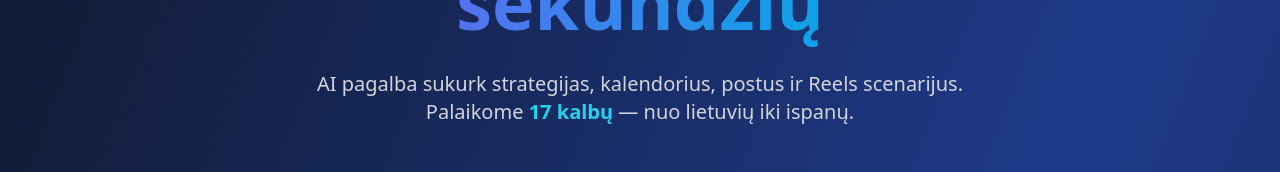
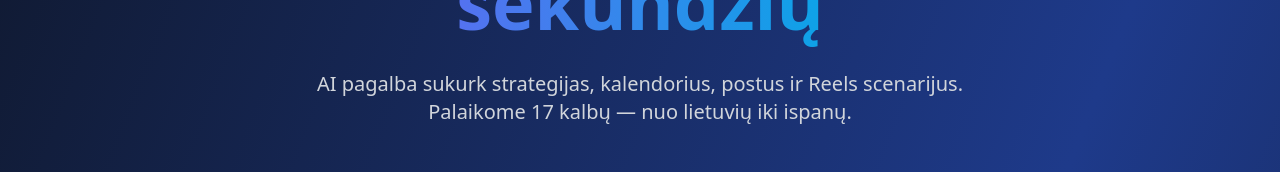
Before and after one commit to valancikas-dot/Sanyla, a Next.js app in the folder apps/web/: page / in a window 1280 px wide. Shown: the part 376-548 px from the top of the page. Built offline with nearby package versions, Linux system fonts and the light colour scheme.

Commit message:
fix: Add English translations to homepage - hero, buttons, badges

```diff
--- a/apps/web/src/app/page.tsx
+++ b/apps/web/src/app/page.tsx
@@ -7,7 +7,7 @@ import { LanguageSelector } from '@/lib/i18n/LanguageSelector';
 import { useLanguage } from '@/lib/i18n/LanguageContext';
 
 export default function HomePage() {
-  const { t } = useLanguage();
+  const { t, language } = useLanguage();
   return (
     <div className="min-h-screen bg-gradient-to-br from-slate-900 via-blue-900 to-slate-900">
       {/* Navigation */}
@@ -48,27 +48,39 @@ export default function HomePage() {
           <div className="text-center space-y-8 animate-fade-in">
             <div className="inline-flex items-center gap-2 px-4 py-2 bg-primary/10 border border-primary/30 rounded-full">
               <Sparkles className="w-4 h-4 text-primary" />
-              <span className="text-sm font-medium text-primary">AI Marketingo Autopilotas</span>
+              <span className="text-sm font-medium text-primary">
+                {language === 'ENGLISH' ? 'AI Marketing Autopilot' : 'AI Marketingo Autopilotas'}
+              </span>
             </div>
 
             <h1 className="text-5xl md:text-7xl font-black leading-tight text-white">
-              Generuok <span className="text-gradient bg-gradient-to-r from-cyan-400 to-blue-400 bg-clip-text text-transparent">30 dienų</span><br />
-              marketingo planą per <span className="text-gradient bg-gradient-to-r from-cyan-400 to-blue-400 bg-clip-text text-transparent">30 sekundžių</span>
+              {language === 'ENGLISH' ? (
+                <>
+                  Generate a <span className="text-gradient bg-gradient-to-r from-cyan-400 to-blue-400 bg-clip-text text-transparent">30-day</span><br />
+                  marketing plan in <span className="text-gradient bg-gradient-to-r from-cyan-400 to-blue-400 bg-clip-text text-transparent">30 seconds</span>
+                </>
+              ) : (
+                <>
+                  Generuok <span className="text-gradient bg-gradient-to-r from-cyan-400 to-blue-400 bg-clip-text text-transparent">30 dienų</span><br />
+                  marketingo planą per <span className="text-gradient bg-gradient-to-r from-cyan-400 to-blue-400 bg-clip-text text-transparent">30 sekundžių</span>
+                </>
+              )}
             </h1>
 
             <p className="text-xl text-gray-300 max-w-2xl mx-auto">
-              AI pagalba sukurk strategijas, kalendorius, postus ir Reels scenarijus.
-              Palaikome <span className="text-cyan-400 font-semibold">17 kalbų</span> —
-              nuo lietuvių iki ispanų.
+              {language === 'ENGLISH'
+                ? `AI creates strategies, calendars, posts, and Reels scripts. Supporting 17 languages — from Lithuanian to Spanish.`
+                : `AI pagalba sukurk strategijas, kalendorius, postus ir Reels scenarijus. Palaikome 17 kalbų — nuo lietuvių iki ispanų.`
+              }
             </p>
 
             <div className="flex flex-col sm:flex-row items-center justify-center gap-4 pt-4">
               <Link href="/auth" className="btn-primary text-lg px-8 py-4 bg-gradient-to-r from-blue-600 to-cyan-500 text-white hover:from-blue-700 hover:to-cyan-600 rounded-xl shadow-lg">
                 <Zap className="w-5 h-5 mr-2" />
-                Pradėti Nemokamai
+                {language === 'ENGLISH' ? 'Start Free' : 'Pradėti Nemokamai'}
               </Link>
               <button className="text-lg px-8 py-4 bg-white/10 hover:bg-white/20 text-white rounded-xl backdrop-blur-sm border border-white/20">
-                Žiūrėti Demo
+                {language === 'ENGLISH' ? 'Watch Demo' : 'Žiūrėti Demo'}
               </button>
             </div>
 
```
